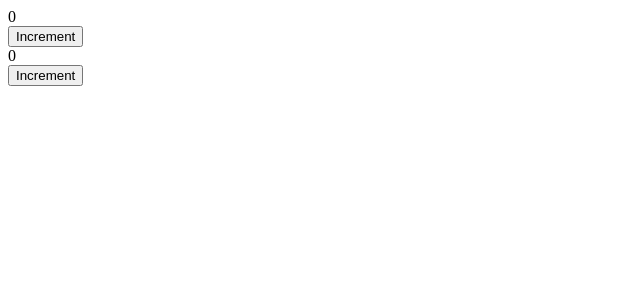
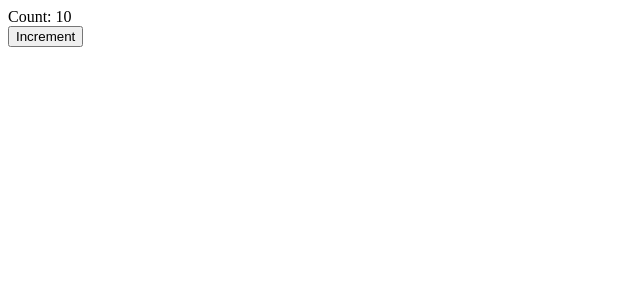
Before and after one commit to Daniel4000-dev/react-demos, a React (Vite) app: page / in a window 1280 px wide. Shown: the top 300 px of the page, without its empty margins (0-640 px from the left). Built offline with nearby package versions, Linux system fonts and the light colour scheme.

Commit message:
built component for handle state through props

```diff
--- a/src/App.jsx
+++ b/src/App.jsx
@@ -3,6 +3,7 @@
 import { useState } from "react"
 import ComponentTwo from "./components/ComponentTwo"
 import CompOne from "./components/CompOne"
+import Exone from "./components/Exone"
 
 const state = "states are used to store and manage data that chnage over time and affect how components are rendered"
 const hooks = "hooks are special functions added in react 16.8 that allow you to use state and other React features in functional components"
@@ -11,8 +12,7 @@ function App() {
  const [count, setCount] = useState(0);
   return (
     <section>
-      <ComponentTwo count={count} onClickHandler={() => setCount(count + 1)} />
-      <CompOne count={count} onClickHandler={() => setCount(count + 1)} />
+      <Exone />
     </section>
   );
 }
--- /dev/null
+++ b/src/components/Exone.jsx
@@ -0,0 +1,17 @@
+import { useState } from 'react'
+const Exone = () => {
+    const [count, setCount] = useState(() => {
+        const initialCount = 10
+        return initialCount
+    })
+
+    const increment = () => setCount(prevCount => prevCount + 1);
+  return (
+    <>
+    <div>Count: {count}</div>
+    <button onClick={increment}>Increment</button>
+    </>
+  )
+}
+
+export default Exone
```
